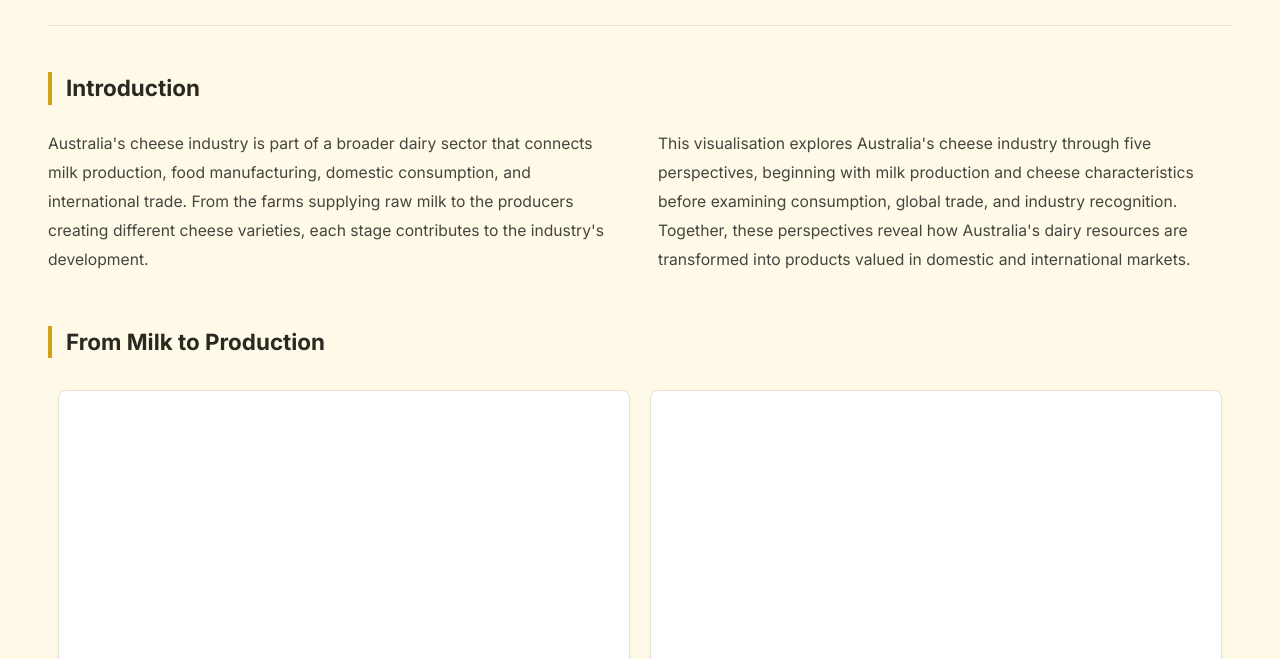
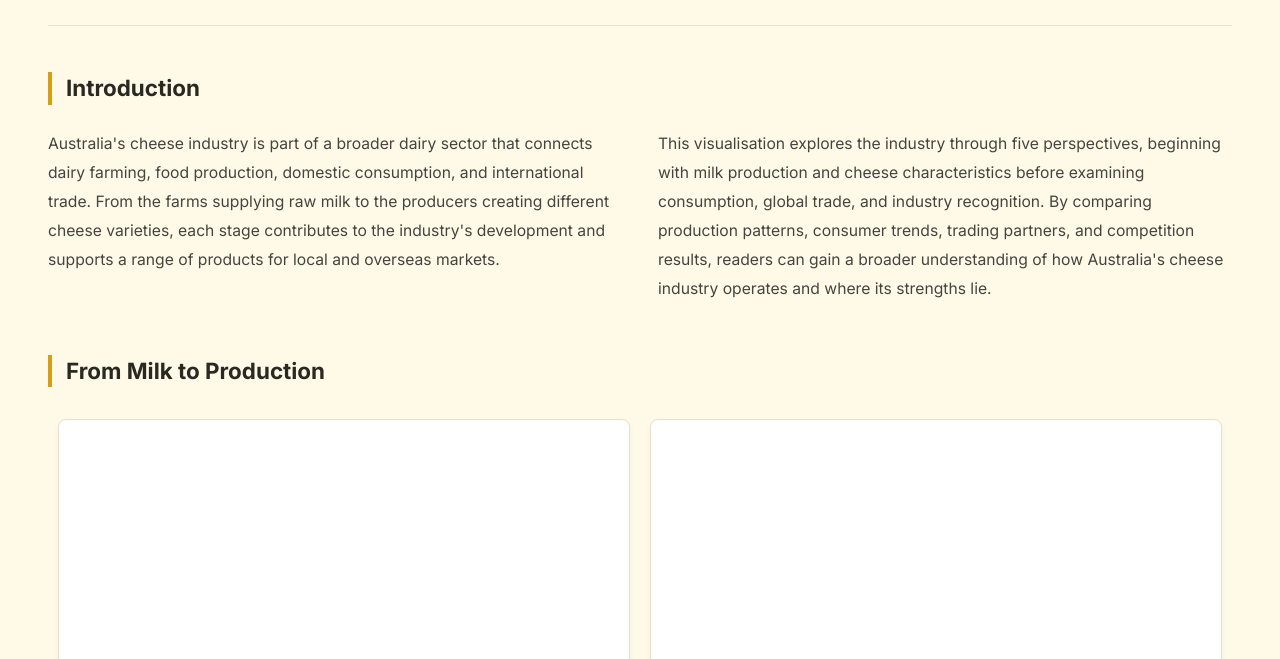
Before and after one commit to artbentley33/fit3179, a plain HTML site: page index.html in a window 1280 px wide. Shown: the part 141-800 px from the top of the page. Drawn offline with nearby package versions, Linux system fonts and the light colour scheme; a script that the page names is missing.

Commit message:
Update index.html

```diff
--- a/index.html
+++ b/index.html
@@ -32,22 +32,22 @@
 
                 <div class="narrative narrative-grid">
                     <p>
-                        Australia's cheese industry is part of a broader dairy
-                        sector that connects milk production, food manufacturing,
-                        domestic consumption, and international trade. From the
-                        farms supplying raw milk to the producers creating
-                        different cheese varieties, each stage contributes to
-                        the industry's development.
+                        Australia's cheese industry is part of a broader dairy sector
+                        that connects dairy farming, food production, domestic
+                        consumption, and international trade. From the farms supplying
+                        raw milk to the producers creating different cheese varieties,
+                        each stage contributes to the industry's development and
+                        supports a range of products for local and overseas markets.
                     </p>
 
                     <p>
-                        This visualisation explores Australia's cheese industry
-                        through five perspectives, beginning with milk production
-                        and cheese characteristics before examining consumption,
-                        global trade, and industry recognition. Together, these
-                        perspectives reveal how Australia's dairy resources are
-                        transformed into products valued in domestic and
-                        international markets.
+                        This visualisation explores the industry through five
+                        perspectives, beginning with milk production and cheese
+                        characteristics before examining consumption, global trade,
+                        and industry recognition. By comparing production patterns,
+                        consumer trends, trading partners, and competition results,
+                        readers can gain a broader understanding of how Australia's
+                        cheese industry operates and where its strengths lie.
                     </p>
                 </div>
             </section>
```
